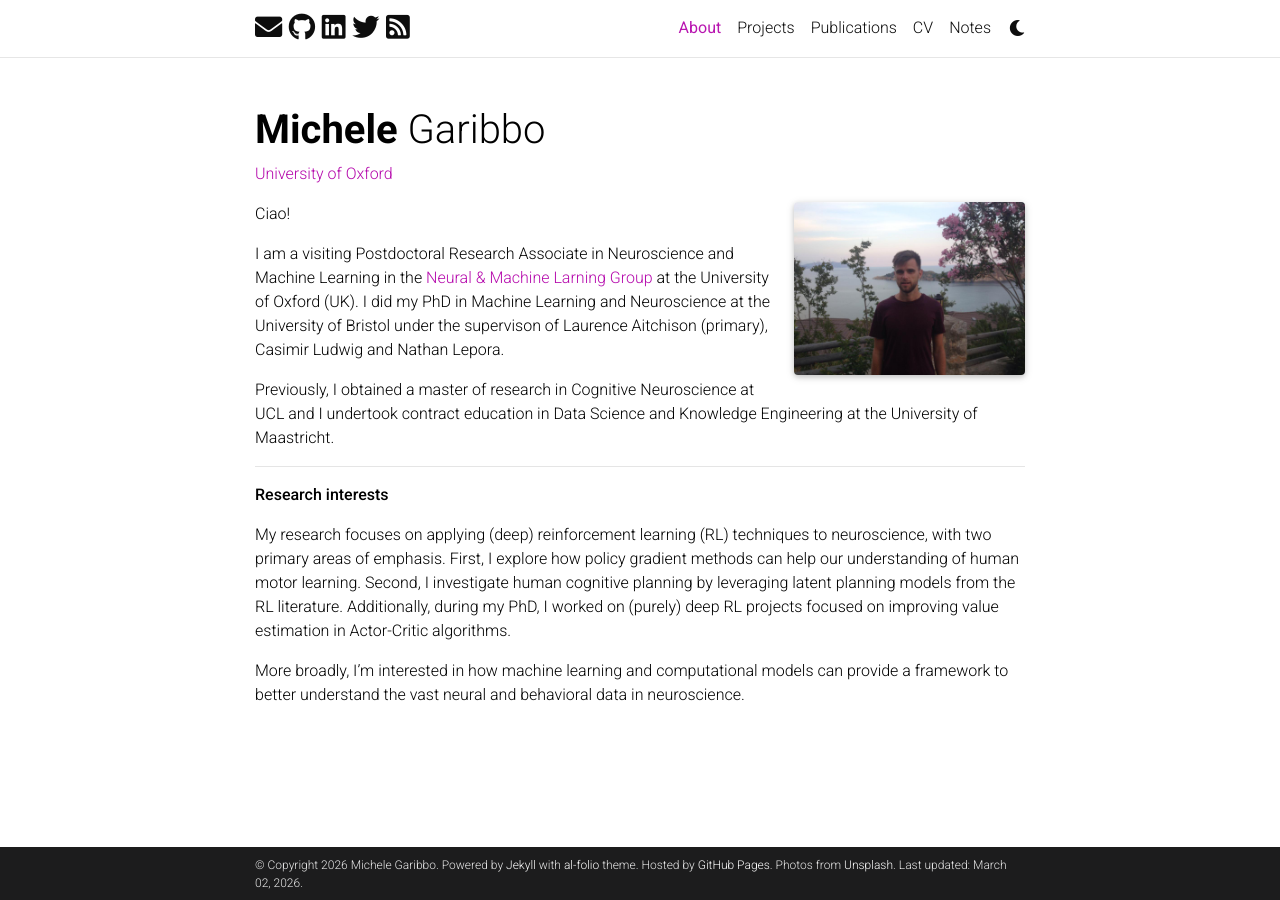
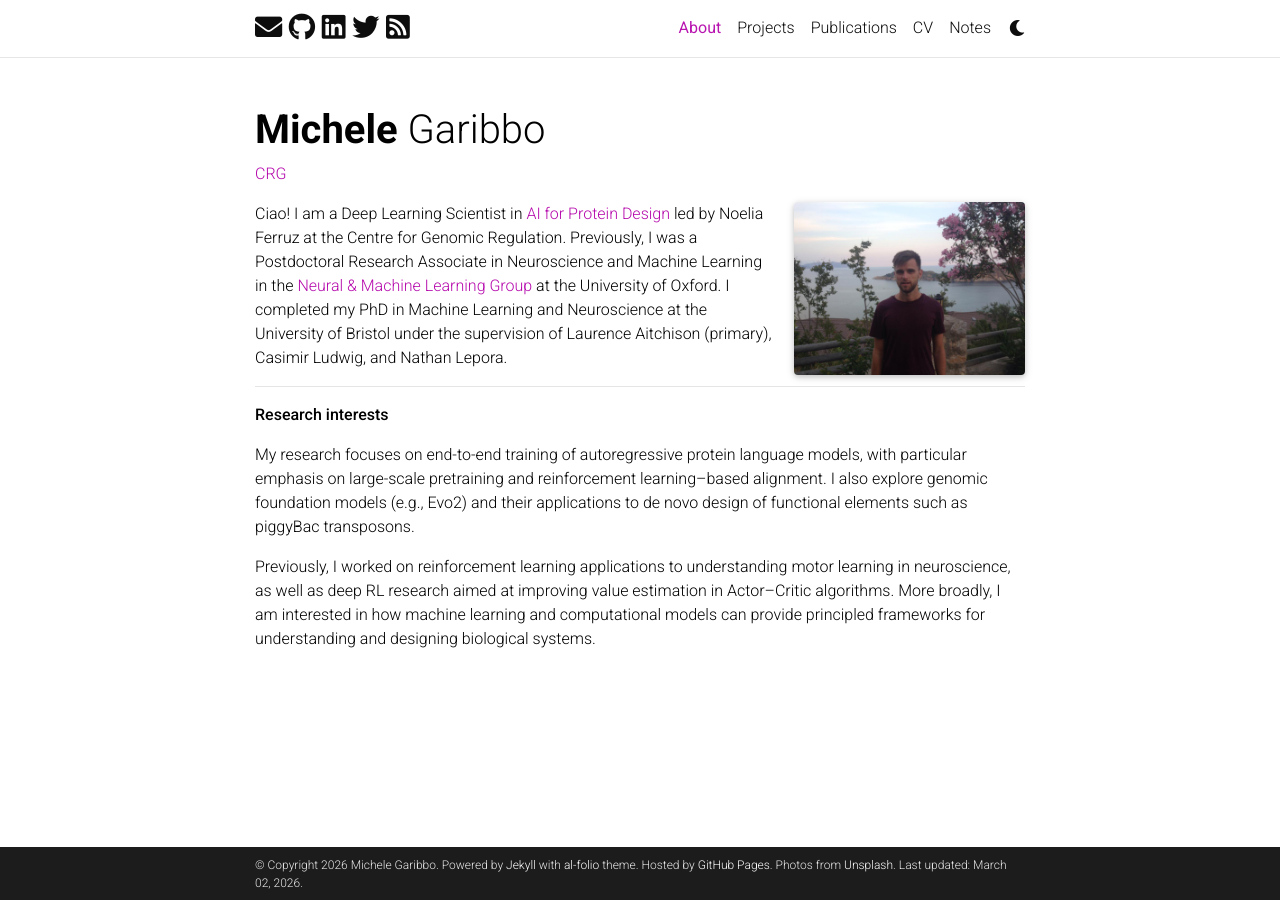
Before and after one commit to michele1993/michele1993.github.io, a Jekyll site: the page built from _pages/about.md, in a window 1280 px wide. Built offline with Jekyll 4.4.1, drawn with Linux system fonts in a browser that asks for light colours; comment, search, counter and statistics services are not loaded; a style sheet for code colours, icons or effects is not loaded.

Commit message:
update bio

```diff
--- a/_pages/about.md
+++ b/_pages/about.md
@@ -2,7 +2,7 @@
 layout: about
 title: About
 permalink: /
-subtitle: <a href='https://www.dpag.ox.ac.uk/team/michele-garibbo'>University of Oxford</a>
+subtitle: <a href='https://www.crg.eu/en/group-members/michele-garibbo'>CRG</a>
 
 profile:
   align: right
@@ -15,19 +15,15 @@ social: false  # includes social icons at the bottom of the page
 ---
 
 Ciao!
-
-I am a visiting Postdoctoral Research Associate in Neuroscience and Machine Learning in the <a href='https://neuralml.github.io'>Neural & Machine Larning Group</a> at the University of Oxford (UK).
-I did my PhD in Machine Learning and Neuroscience at the University of Bristol under the supervison of Laurence Aitchison (primary), Casimir Ludwig and Nathan Lepora.
-
-Previously, I obtained a master of research in Cognitive Neuroscience at UCL and I undertook contract education in Data Science and Knowledge Engineering at the University of Maastricht.
+I am a Deep Learning Scientist in <a href="https://www.aiproteindesign.com">AI for Protein Design</a> led by Noelia Ferruz at the Centre for Genomic Regulation.
+Previously, I was a Postdoctoral Research Associate in Neuroscience and Machine Learning in the <a href="https://neuralml.github.io">Neural & Machine Learning Group</a> at the University of Oxford.
+I completed my PhD in Machine Learning and Neuroscience at the University of Bristol under the supervision of Laurence Aitchison (primary), Casimir Ludwig, and Nathan Lepora.
 
 -------------
 
 **Research interests**
 
-My research focuses on applying (deep) reinforcement learning (RL) techniques to neuroscience, with two primary areas of emphasis.
-First, I explore how policy gradient methods can help our understanding of human motor learning.
-Second, I investigate human cognitive planning by leveraging latent planning models from the RL literature.
-Additionally, during my PhD, I worked on (purely) deep RL projects focused on improving value estimation in Actor-Critic algorithms.
+My research focuses on end-to-end training of autoregressive protein language models, with particular emphasis on large-scale pretraining and reinforcement learning–based alignment. I also explore genomic foundation models (e.g., Evo2) and their applications to de novo design of functional elements such as piggyBac transposons.
 
-More broadly, I'm interested in how machine learning and computational models can provide a framework to better understand the vast neural and behavioral data in neuroscience.
+Previously, I worked on reinforcement learning applications to understanding motor learning in neuroscience, as well as deep RL research aimed at improving value estimation in Actor–Critic algorithms.
+More broadly, I am interested in how machine learning and computational models can provide principled frameworks for understanding and designing biological systems.
```
